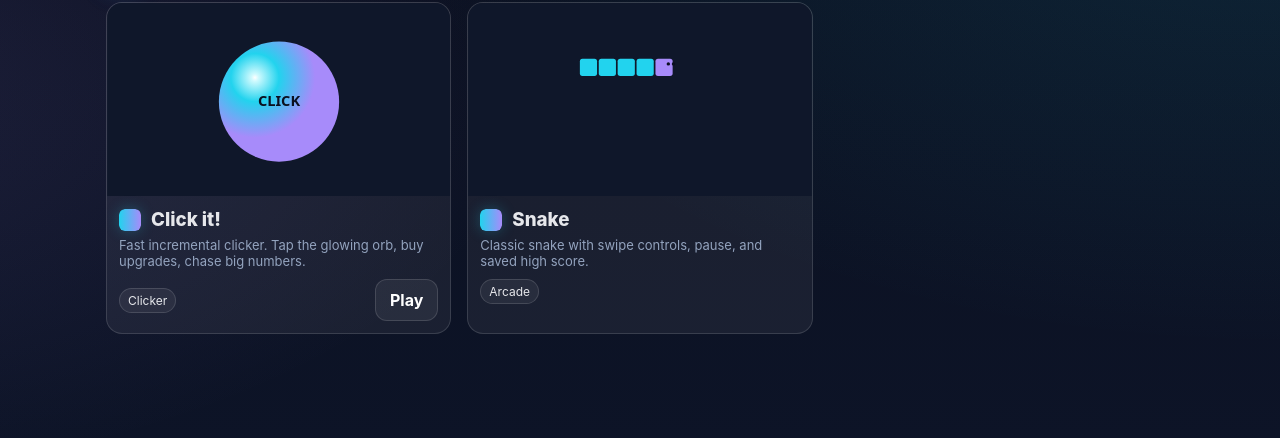
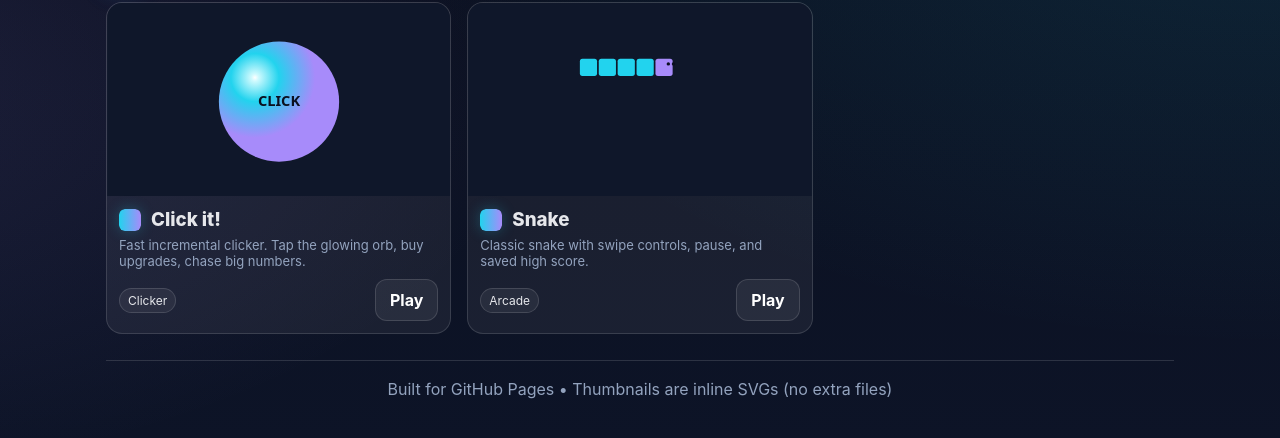
Before and after one commit to Knownforegames/Games, a plain HTML site: page index.html in a window 1280 px wide. Shown: the part 72-510 px from the top of the page. Drawn offline with Linux system fonts and the light colour scheme.

Commit message:
Update index.html

```diff
--- a/index.html
+++ b/index.html
@@ -92,4 +92,16 @@
           </h3>
           <div class="desc">Classic snake with swipe controls, pause, and saved high score.</div>
           <div class="row">
-            <span class="pill">Arcade</span
+            <span class="pill">Arcade</span>
+            <a class="btn" href="./snake/">Play</a>
+          </div>
+        </div>
+      </article>
+    </section>
+
+    <footer>
+      Built for GitHub Pages • Thumbnails are inline SVGs (no extra files)
+    </footer>
+  </main>
+</body>
+</html>
```
